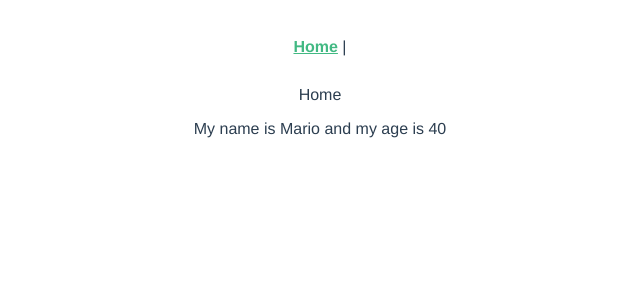
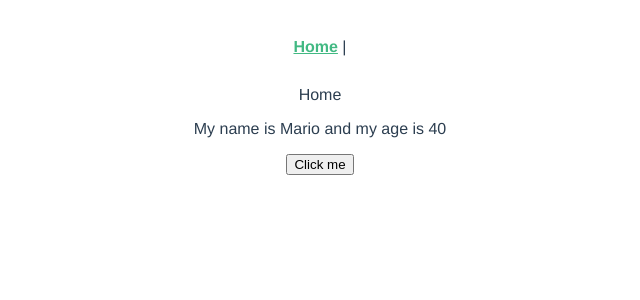
Before and after one commit to yunusskeete-unitedvanning/vue, a Vue app: page / in a window 1280 px wide. Shown: the top 300 px of the page, without its empty margins (320-960 px from the left). Built offline with nearby package versions, Linux system fonts and the light colour scheme.

Commit message:
handleClick() method for event-driven executions

```diff
--- a/src/views/HomeView.vue
+++ b/src/views/HomeView.vue
@@ -2,6 +2,7 @@
   <div class="home">
     Home
     <p>My name is {{ name }} and my age is {{ age }}</p>
+    <button @click="handleClick">Click me</button>
   </div>
 </template>
 
@@ -11,7 +12,8 @@ export default {
   name: 'HomeView',
   /*
   setup() is not reacted - if the value changes, that will not be reflected in the webpage.
-  NOTE: We can make these reactive at a later point
+  IMPORTANT: We HAVE to return variables or methods here to have them accessible inside the template.
+  NOTE: We can make these reactive at a later point.
   */
   setup() {
     console.log('setup')
@@ -19,7 +21,11 @@ export default {
     let name = 'Mario'
     let age = 30
 
-    return { name: name, age: age }
+    const handleClick = () => {
+      console.log('You clicked me')
+    }
+
+    return { name, age, handleClick }
   },
   /*
   data() is reactive - if the value changes at any point, this will be reflected in the webpage
```
